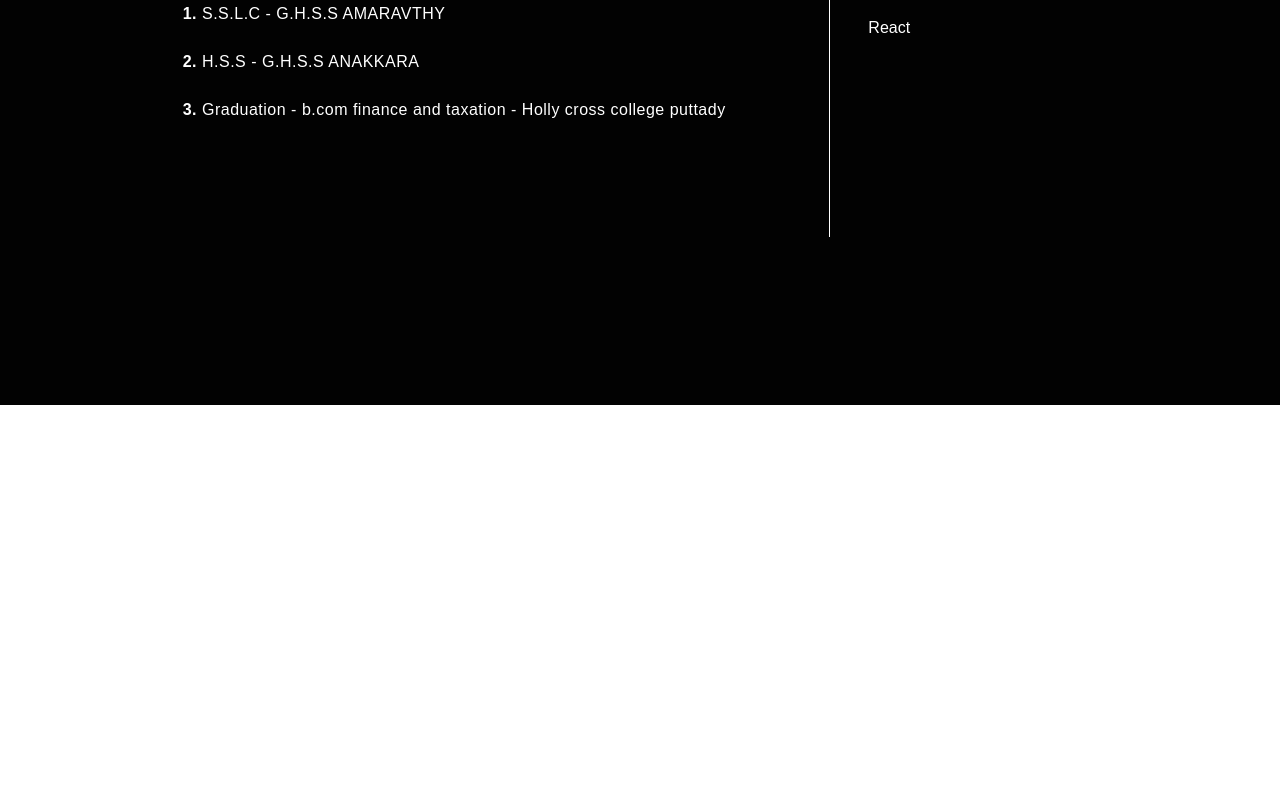
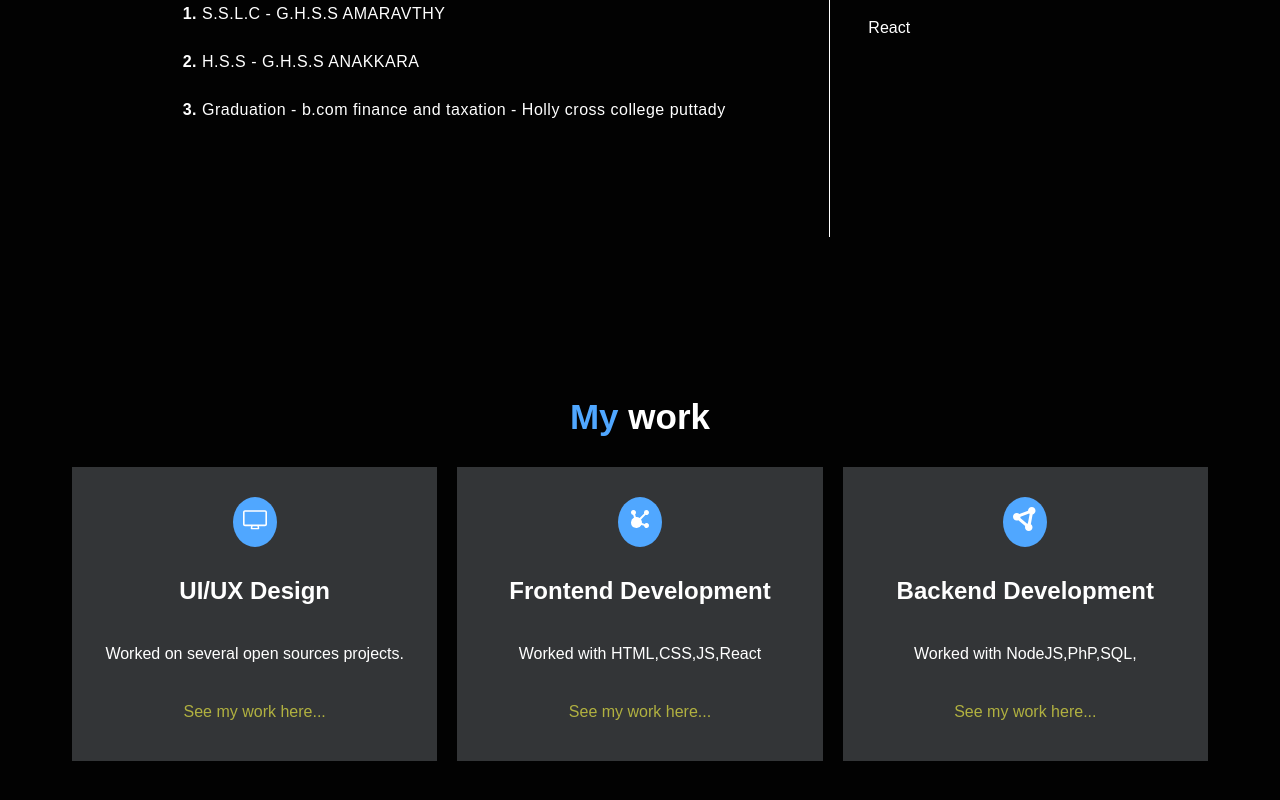
Before and after one commit to Akshai-muraleedharan/my-react-portfolio, a React (Create React App) app: page / in a window 1280 px wide. Shown: the part 1209-2009 px from the top of the page. Before the commit the page ends 1614 px from the top, so only its background shows below. Built offline with nearby package versions, Linux system fonts and the light colour scheme.

Commit message:
commit message

```diff
--- a/src/App.js
+++ b/src/App.js
@@ -2,7 +2,8 @@ import React from "react";
 import Header from "./Components/Header";
 import Home from "./Components/Home";
 import About from "./Components/About";
-import { BrowserRouter, Routes, Route } from "react-router-dom";
+import Services from "./Components/Services";
+
 
 
 
@@ -14,7 +15,7 @@ function App() {
       <Header />
       <Home />
       <About />
-
+      <Services />
     </div>
   );
 }
--- a/src/Components/About.css
+++ b/src/Components/About.css
@@ -15,7 +15,7 @@
 
 .container-about{
     background-color: var(--primary);
-    height: 106vh;
+    height: 105vh;
     position: relative;
 }
 .container-about h1{
--- a/src/Components/About.jsx
+++ b/src/Components/About.jsx
@@ -11,7 +11,7 @@ function About() {
 
           <h2 className='experience'>Experience</h2>
           <h2>FullStack web developer: <span>Fre<span style={{color:"#fff"}}>sh</span>er;</span></h2>
-          <h2>UX/UI designer: <span className='secondspan'>F<span style={{color:"#fff"}}>re</span>sher;</span></h2>
+          <h2>UI/UX designer: <span className='secondspan'>F<span style={{color:"#fff"}}>re</span>sher;</span></h2>
 
          <div className='qualification'>
          <h2>Qualification</h2>
--- a/src/Components/Header.css
+++ b/src/Components/Header.css
@@ -87,7 +87,7 @@ header nav ul li:hover {
     color: red;
 }
 
-@media screen and (min-width:220px) and (max-width:447px) {
+@media screen and (min-width:220px) and (max-width:570px) {
     header {
         background-color: var(--primary);
         width: 100%;
--- a/src/Components/Services.css
+++ b/src/Components/Services.css
@@ -0,0 +1,111 @@
+* {
+    margin: 0px;
+    padding: 0px;
+    box-sizing: border-box;
+    font-family: Arial, Helvetica, sans-serif;
+
+}
+
+:root {
+    --primary: #020202;
+    --secondary: #fff;
+    --hover: #297cd1;
+    --title:#50a7ff;
+    --card:#333537;
+    --cardwork:#b1b140;
+
+}
+
+.service-container{
+    background-color: var(--primary);
+    height: 80vh;
+}
+
+.service-container h2{
+    color: var(--secondary);
+    margin-bottom: 30px;
+    text-align: center;
+    font-size: 35px;
+}
+
+
+.service-container h2 span{
+    color: var(--title);
+}
+
+.ser-wrapper{
+    margin: 0 auto;
+    width: 1136px;
+    /* background-color: #312f2f; */
+    height: 50vh;
+    display: grid;
+    grid-template-columns: 1fr 1fr 1fr;
+    column-gap: 20px;
+}
+
+.ser-card{
+  padding: 30px;
+  display: flex;
+  flex-direction: column;
+  align-items: center;
+  justify-content: start;
+  gap: 30px;
+  background-color: var(--card);
+  cursor: pointer;
+
+}
+
+.ser-card span{
+    color:var(--secondary);
+    padding: 10px;
+    background-color: var(--title);
+    border-radius: 90%;
+    font-size: 24px;
+}
+
+.ser-card, .works-card{
+    color:var(--cardwork);
+}
+
+.ser-card, .works-card:hover{
+    color: yellow;
+}
+
+
+
+@media screen and (min-width:220px) and (max-width:570px){
+    .ser-wrapper{
+        margin: 0 auto;
+        width: 90vw;
+        /* background-color: #312f2f; */
+        height: 40vh;
+        display: grid;
+        grid-template-columns: 1fr ;
+        row-gap: 20px;
+    }
+
+    .service-container{
+        background-color: var(--primary);
+        height: 190vh;
+    }
+}
+
+@media screen and (min-width:572px) and (max-width:1025px){
+    .ser-wrapper{
+        margin: 0 auto;
+        width: 90vw;
+        /* background-color: #312f2f; */
+        height: 40vh;
+        display: grid;
+        grid-template-columns: 1fr  ;
+        row-gap: 20px;
+
+    }
+
+    .service-container{
+        background-color: var(--primary);
+        height: 150vh;
+    }
+
+
+}
--- a/src/Components/Services.jsx
+++ b/src/Components/Services.jsx
@@ -0,0 +1,53 @@
+import React from 'react'
+import "./Services.css"
+import { RxDesktop } from "react-icons/rx";
+import { TbAffiliateFilled } from "react-icons/tb";
+import { FaCircleNodes } from "react-icons/fa6";
+
+
+function Services() {
+    return (
+        <section className='service-container'>
+            <h2><span>My</span> work</h2>
+            <div className='ser-wrapper'>
+                <div >
+                    <div className='ser-card'>
+                        <span><RxDesktop /></span>
+                        <h1>UI/UX Design</h1>
+                        <p>Worked on several open sources
+                        projects.
+                        </p>
+                        <p className='works-card'> See my work here...</p>
+                    </div>
+                </div>
+
+
+                <div >
+                    <div className='ser-card'>
+                        <span><TbAffiliateFilled /></span>
+                        <h1>Frontend Development</h1>
+
+                        <p>Worked with HTML,CSS,JS,React
+                        </p>
+                        <p className='works-card'> See my work here...</p>
+                    </div>
+                </div>
+                <div >
+                    <div className='ser-card'>
+                        <span><FaCircleNodes /></span>
+                        <h1>Backend Development</h1>
+
+                        <p>Worked with NodeJS,PhP,SQL,
+                        </p>
+                        <p className='works-card'> See my work here...</p>
+                    </div>
+                </div>
+            </div>
+
+
+
+        </section>
+    )
+}
+
+export default Services
```
Also changed, not shown: src/Components/Contact.css (added), src/Components/Contact.jsx (added).
